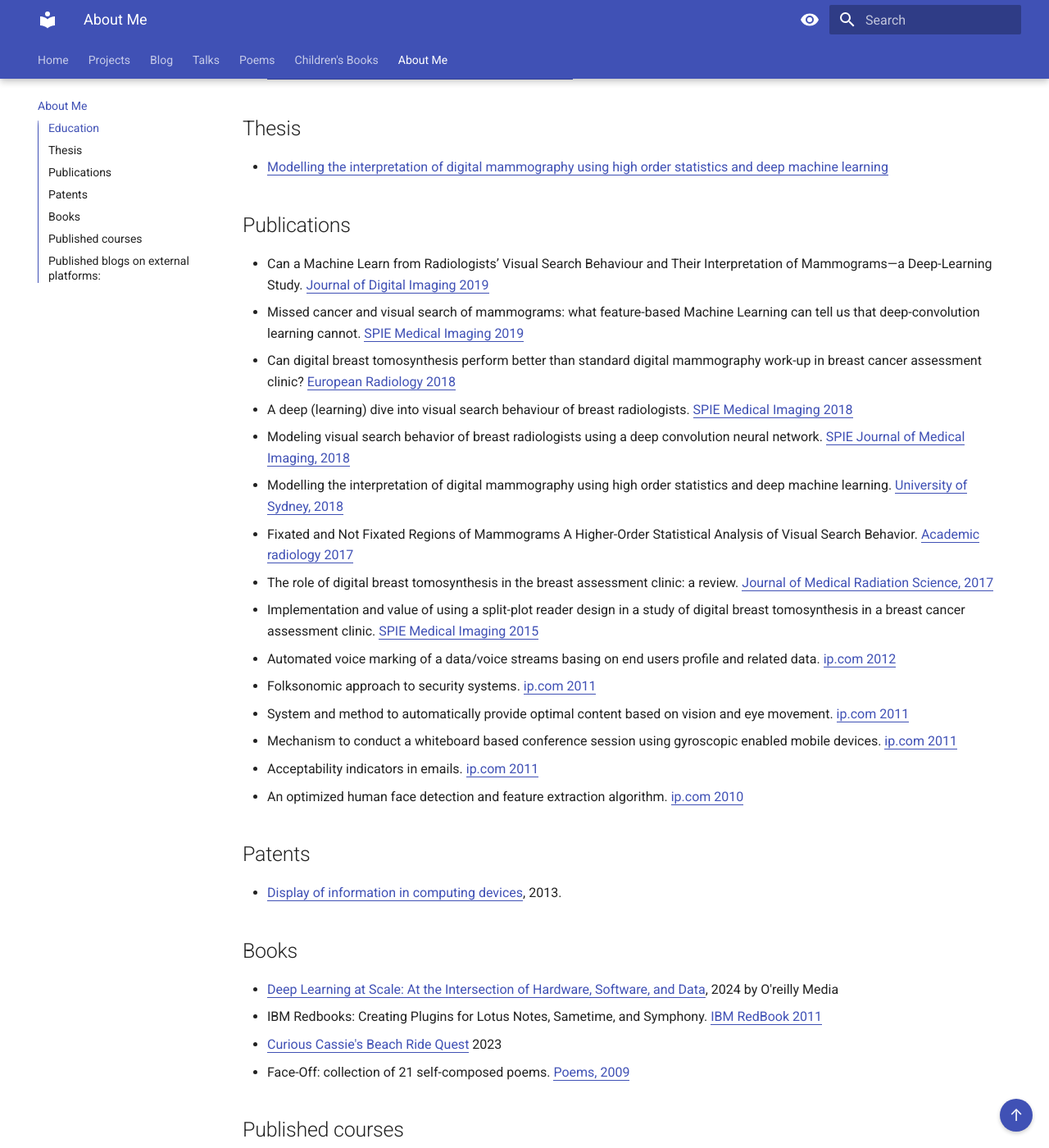
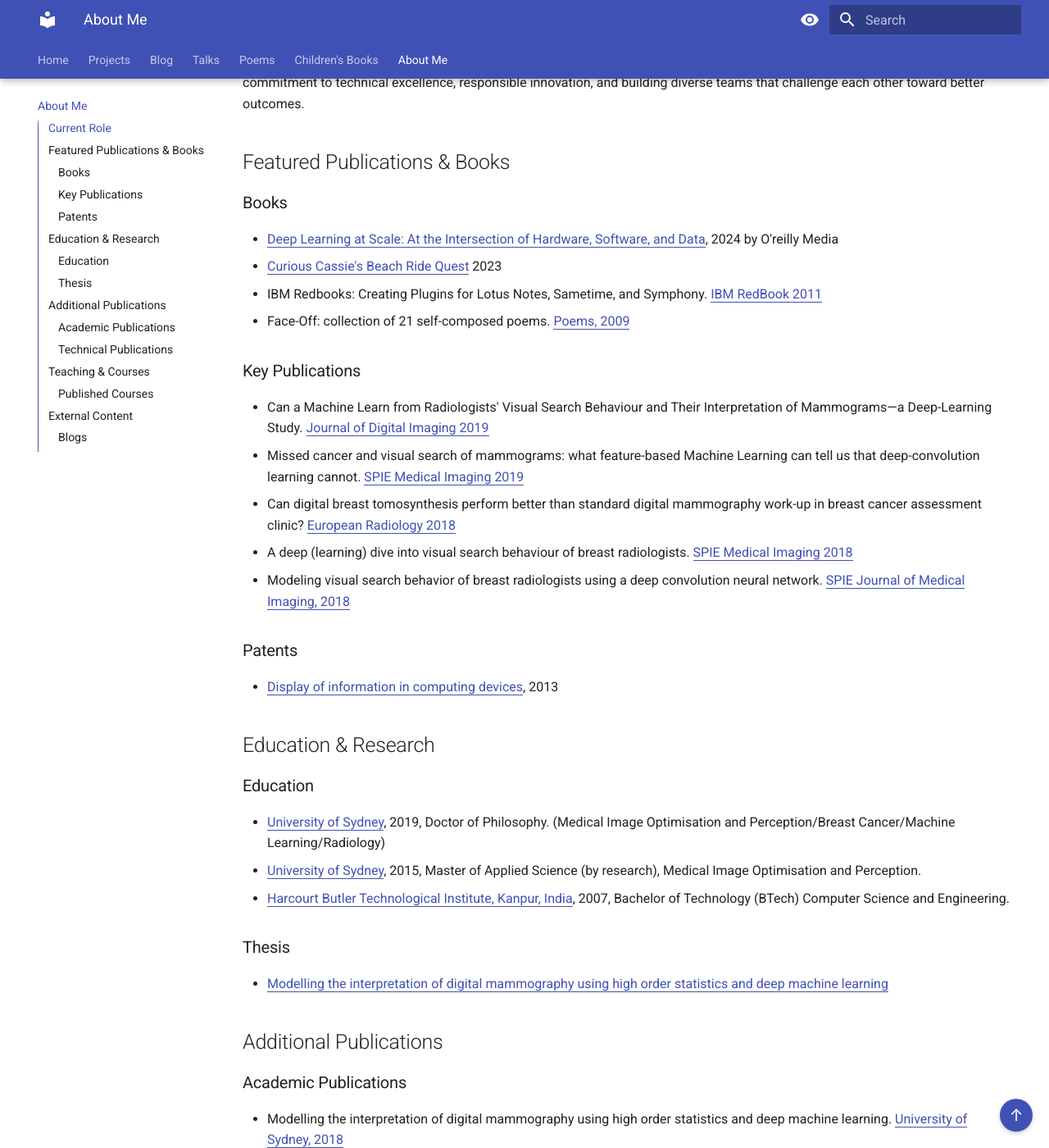
Before and after one commit to suneeta-mall/suneeta-mall.github.io, an MkDocs documentation site: the page built from docs/about.md, in a window 1280 px wide and 1400 px high, scrolled down 756 px. Shown: the whole window at 82% size. Built offline with MkDocs 1.6.1 and Material for MkDocs 9.7.7, drawn with Linux system fonts in a browser that asks for light colours; plug-ins that fetch from the network failed and are left out; the version menu is left out; part of the change alters nothing that is shown; some of the changed text lies outside the part shown.

```diff
--- a/docs/about.md
+++ b/docs/about.md
@@ -1,6 +1,12 @@
 ---
 title: About Me
 ---
+
+<img src="../../resources/me.png" alt="Suneeta Mall" style="border-radius: 50%; width: 200px; height: 200px; object-fit: cover; display: block; margin: 0 auto;">
+
+<br/>
+
+## Current Role
 
 As Head of AI Engineering at [harrison.ai](https://harrison.ai/), I lead teams developing breakthrough AI solutions that transform healthcare delivery across radiology and pathology. My work has created impact at scale—from pioneering Harrison.rad.1 (radiology's first foundation model) to deploying AI systems serving millions of patients in over 1,000 healthcare facilities worldwide.
 
@@ -8,38 +14,43 @@ I believe that "Transforming a formidable vision into reality by serving the tea
 
 My career spans pioneering research, enterprise AI scaling at Nearmap, and now healthcare transformation—all united by a commitment to technical excellence, responsible innovation, and building diverse teams that challenge each other toward better outcomes.
 
+## Featured Publications & Books
 
-<br/>
+### Books
+- [Deep Learning at Scale: At the Intersection of Hardware, Software, and Data](https://www.oreilly.com/library/view/deep-learning-at/9781098145279/), 2024 by O'reilly Media
+- [Curious Cassie's Beach Ride Quest](https://www.amazon.com.au/dp/B0BPQQPYD8) 2023
+- IBM Redbooks: Creating Plugins for Lotus Notes, Sametime, and Symphony. [IBM RedBook 2011][ibm_redbook]
+- Face-Off: collection of 21 self-composed poems. [Poems, 2009][faceoff]
 
+### Key Publications
+- Can a Machine Learn from Radiologists' Visual Search Behaviour and Their Interpretation of Mammograms—a Deep-Learning Study. [Journal of Digital Imaging 2019][jdi_2019]
+- Missed cancer and visual search of mammograms: what feature-based Machine Learning can tell us that deep-convolution learning cannot. [SPIE Medical Imaging 2019][spie_2019]
+- Can digital breast tomosynthesis perform better than standard digital mammography work-up in breast cancer assessment clinic? [European Radiology 2018][eu_rad_2018]
+- A deep (learning) dive into visual search behaviour of breast radiologists. [SPIE Medical Imaging 2018][spie_2018]
+- Modeling visual search behavior of breast radiologists using a deep convolution neural network. [SPIE Journal of Medical Imaging, 2018][spie_jmi_2018]
 
-<!-- {: .oversized}
-![](/assets/img/cover.png) -->
-<br/>
+### Patents
+- [Display of information in computing devices][patent], 2013
 
-Education
----------
+## Education & Research
 
+### Education
 - [University of Sydney][sydu], 2019, Doctor of Philosophy. (Medical Image Optimisation and Perception/Breast Cancer/Machine Learning/Radiology)
 - [University of Sydney][sydu], 2015, Master of Applied Science (by research), Medical Image Optimisation and Perception.
 - [Harcourt Butler Technological Institute, Kanpur, India][hbti], 2007, Bachelor of Technology (BTech) Computer Science and Engineering.
 
-
-Thesis
----------
+### Thesis
 - [Modelling the interpretation of digital mammography using high order statistics and deep machine learning][thesis]
 
+## Additional Publications
 
-Publications
----------
-- Can a Machine Learn from Radiologists’ Visual Search Behaviour and Their Interpretation of Mammograms—a Deep-Learning Study. [Journal of Digital Imaging 2019][jdi_2019]
-- Missed cancer and visual search of mammograms: what feature-based Machine Learning can tell us that deep-convolution learning cannot. [SPIE Medical Imaging 2019][spie_2019]
-- Can digital breast tomosynthesis perform better than standard digital mammography work-up in breast cancer assessment clinic? [European Radiology 2018][eu_rad_2018]
-- A deep (learning) dive into visual search behaviour of breast radiologists. [SPIE Medical Imaging 2018][spie_2018]
-- Modeling visual search behavior of breast radiologists using a deep convolution neural network. [SPIE Journal of Medical Imaging, 2018][spie_jmi_2018]
+### Academic Publications
 - Modelling the interpretation of digital mammography using high order statistics and deep machine learning. [University of Sydney, 2018][thesis]
 - Fixated and Not Fixated Regions of Mammograms  A Higher-Order Statistical Analysis of Visual Search Behavior. [Academic radiology 2017][arad_2017]
 - The role of digital breast tomosynthesis in the breast assessment clinic: a review. [Journal of Medical Radiation Science, 2017][jmrs_2017]
 - Implementation and value of using a split-plot reader design in a study of digital breast tomosynthesis in a breast cancer assessment clinic. [SPIE  Medical Imaging 2015][spie_2015]
+
+### Technical Publications
 - Automated voice marking of a data/voice streams basing on end users profile and related data. [ip.com 2012][000214706]
 - Folksonomic approach to security systems. [ip.com 2011][000207906]
 - System and method to automatically provide optimal content based on vision and eye movement. [ip.com 2011][000208045]
@@ -47,37 +58,19 @@ Publications
 - Acceptability indicators in emails. [ip.com 2011][000212197D]
 - An optimized human face detection and feature extraction algorithm. [ip.com 2010][000197147]
 
+## Teaching & Courses
 
-Patents
----------
-- [Display of information in computing devices][patent], 2013.
-
-
-Books
----------
-- [Deep Learning at Scale: At the Intersection of Hardware, Software, and Data](https://www.oreilly.com/library/view/deep-learning-at/9781098145279/), 2024 by O'reilly Media
-- IBM Redbooks: Creating Plugins for Lotus Notes, Sametime, and Symphony. [IBM RedBook 2011][ibm_redbook]
-- [Curious Cassie's Beach Ride Quest](https://www.amazon.com.au/dp/B0BPQQPYD8) 2023
-- Face-Off: collection of 21 self-composed poems. [Poems, 2009][faceoff]
-
-Published courses
----------
+### Published Courses
 - Reproducible Deep Learning is published on [O'reilly][oreilly] platform as an interactive katacoda scenario series. It is four parts course:
     - [Reproducible Deep Learning: Semantic Segmentation on Oxford Pets Dataset]
     - [Reproducible Deep Learning: Identifying the Reproducibility Challenge]
     - [Reproducible Deep Learning: Random Seeds and Process-Parallelism]
     - [Reproducible Deep Learning: Achieving 100% Reproducibility]
 
+## External Content
 
-Published blogs on external platforms:
----------
+### Blogs
 - [Suneeta@Towards Data Science]
-
-
-
-
-
-
 
 [oreilly]: https://oreilly.com
 [sydu]: https://sydney.edu.au/
```
